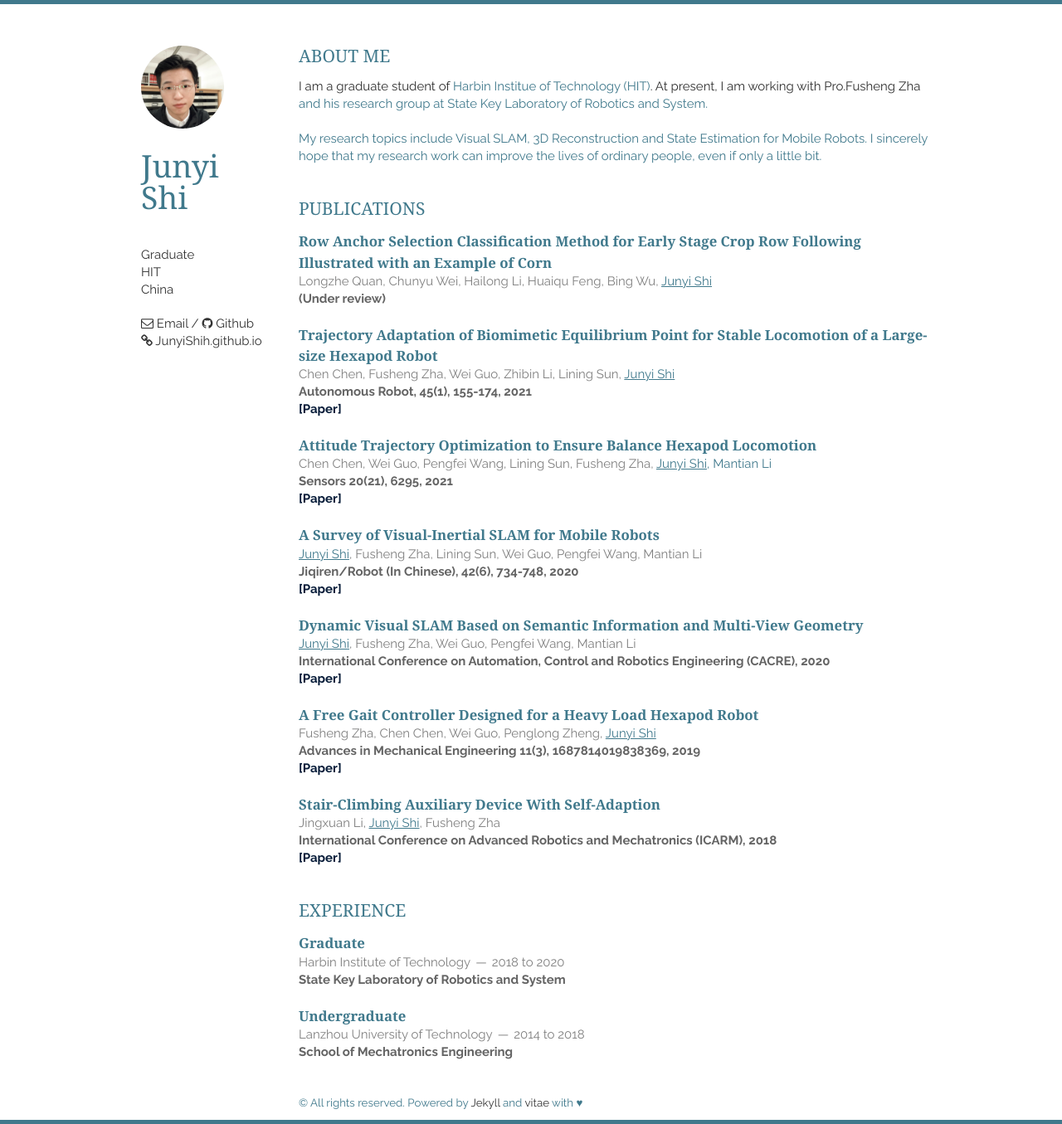
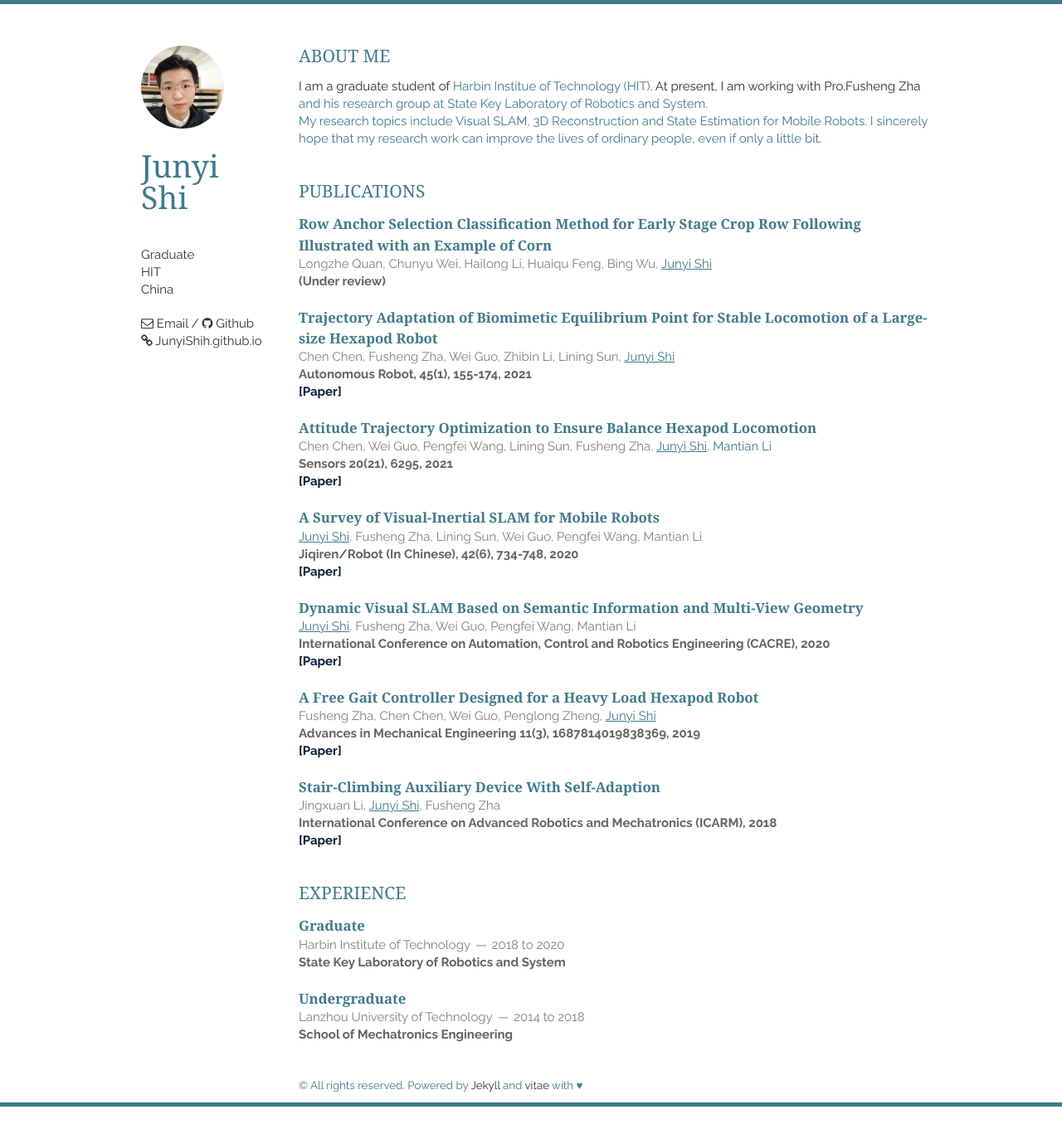
Before and after one commit to JunYiShih/JunYiShih.github.io, a Jekyll site: the page built from index.html, in a window 1280 px wide. Shown: the whole page at 83% size. Built offline with Jekyll 4.4.1, drawn with Linux system fonts in a browser that asks for light colours; nearby versions of some CDN libraries; the list of posts is cut into pages by our own code; a style sheet for code colours, icons or effects is not loaded; after the commit the page ends 1334 px from its top, so only the background shows below that.

Commit message:
Update AboutMe.html

```diff
--- a/_includes/AboutMe.html
+++ b/_includes/AboutMe.html
@@ -1,8 +1,8 @@
 <section class="thirteen columns">
     <h1>About Me</h1>
     <article>
-        <p>I am a graduate student of <a href="http://en.hit.edu.cn/"><font color="#40798C">Harbin Institue of Technology (HIT)</font></a>. At present, I am working with Pro.Fusheng Zha <a href="http://homepage.hit.edu.cn/zhafusheng?lang=en"><font color="#40798C">and his research group at <a href="http://robot.hit.edu.cn/main.htm"><font color="#40798C">State Key Laboratory of Robotics and System</font></a>.
-        <br> </br>
+        <p>I am a graduate student of <a href="http://en.hit.edu.cn/"><font color="#40798C">Harbin Institue of Technology (HIT)</font></a>. At present, I am working with Pro.Fusheng Zha <a href="http://homepage.hit.edu.cn/zhafusheng?lang=en"><font color="#40798C"> and his research group at <a href="http://robot.hit.edu.cn/main.htm"><font color="#40798C">State Key Laboratory of Robotics and System</font></a>. <br>
+
         My research topics include Visual SLAM, 3D Reconstruction and State Estimation for Mobile Robots. I sincerely hope that my research work can improve the lives of ordinary people, even if only a little bit.</p>
 
 
```
